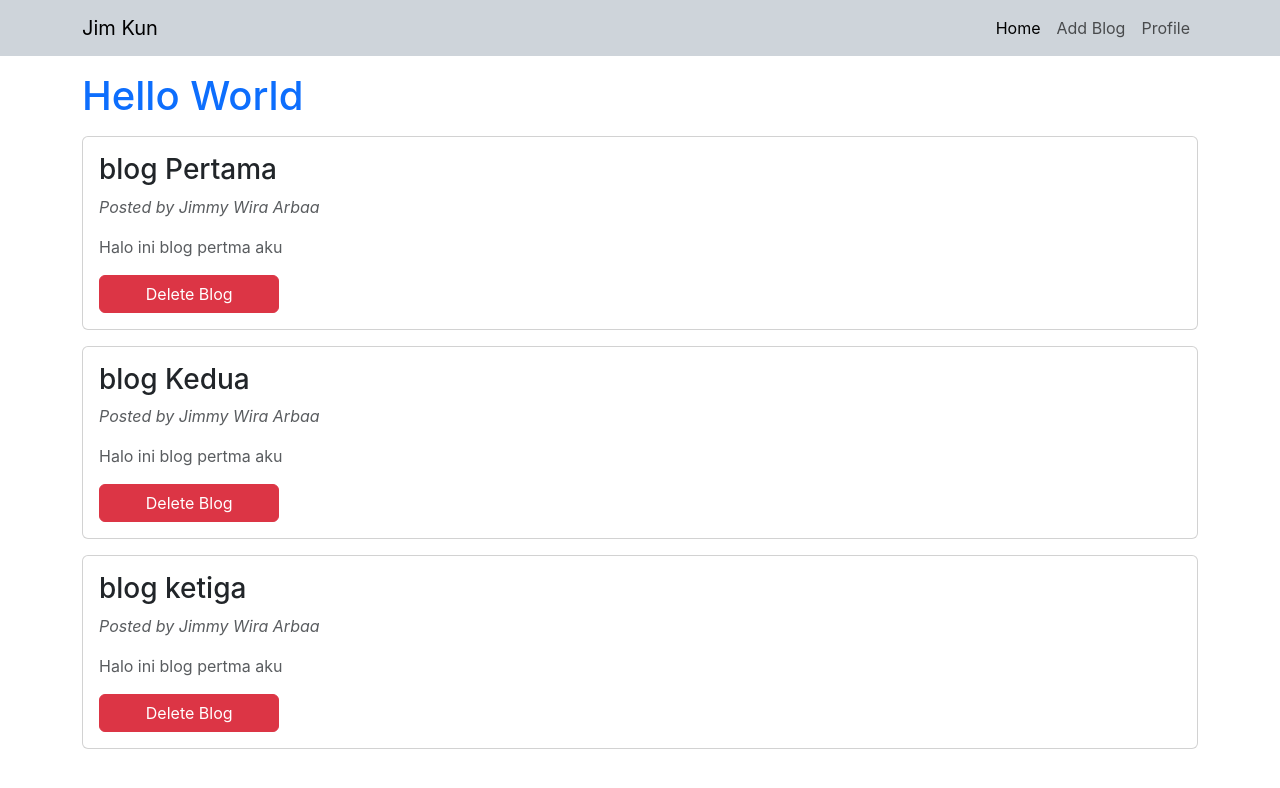
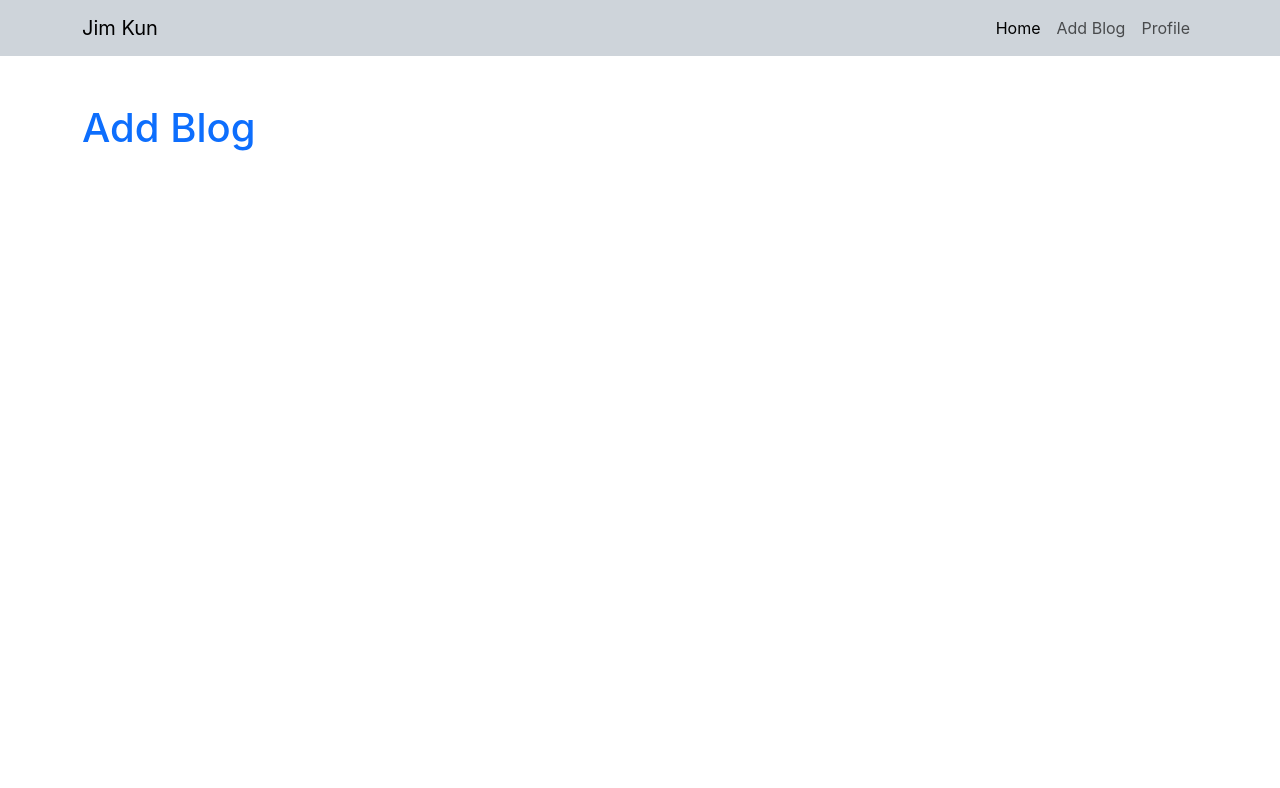
Before and after one commit to jimmywiraarbaa/blog-reactjs, a React (Create React App) app: page /add in a window 1280 px wide. Shown: the top 788 px of the page. Built offline with nearby package versions, Linux system fonts and the light colour scheme; data requests are answered from the project's data file; the HTML template or start-up script is replaced by a standard one.

Commit message:
React router

```diff
--- a/package.json
+++ b/package.json
@@ -9,6 +9,7 @@
     "axios": "^1.6.7",
     "react": "^18.2.0",
     "react-dom": "^18.2.0",
+    "react-router-dom": "^6.22.0",
     "react-scripts": "5.0.1",
     "web-vitals": "^2.1.4"
   },
--- a/src/App.js
+++ b/src/App.js
@@ -1,39 +1,23 @@
-import { useState, useEffect } from "react";
 import Navbar from "./components/Navbar";
-import ItemBlog from "./blog/ItemBlog";
+import Home from "./pages/Home";
+import AddBlog from "./pages/blog/AddBlog";
 
-import axios from "axios";
-import useFetch from "./hooks/useFetch";
+//Route
+import { BrowserRouter, Routes, Route } from "react-router-dom";
+
 
 function App() {
   const title = "Jim Kun";
-  const handleDelete = (id)=>{
-    console.log("Handle Delete");
-  };
-
-  const {
-    data: blogs,
-    loading,
-    error,
-  } = useFetch("http://localhost:8000/blogs");
-
-
   return (
+    <BrowserRouter>
     <div>
       <Navbar brand={title}/>
-      <div className="container mt-3">
-      <h1 className="text-primary">Hello World</h1>
-      {error &&(
-        <h1 className="text-danger">Error when get data</h1>
-      )}
-      {loading &&(
-        <h1 className="text-muted">Loading...</h1>
-      )}
-      {blogs && (
-        <ItemBlog blogs={blogs} handleDelete={handleDelete}/>
-      )}
-      </div>
+      <Routes>
+        <Route path="/" element={<Home/>}></Route>
+        <Route path="/add" element={<AddBlog/>}></Route>
+      </Routes>
     </div>
+    </BrowserRouter>
   );
 }
 
--- /dev/null
+++ b/src/pages/Home.js
@@ -0,0 +1,31 @@
+import useFetch from "../hooks/useFetch";
+import ItemBlog from "../components/blog/ItemBlog";
+
+const Home = () => {
+    const {
+    data: blogs,
+    loading,
+    error,
+  } = useFetch("http://localhost:8000/blogs");
+
+  const handleDelete = () => {
+    console.log("handleDelete");
+  };
+
+    return (
+        <div className="container mt-3">
+            <h1 className="text-primary">Hello World</h1>
+                {error &&(
+        <h1 className="text-danger">Error when get data</h1>
+      )}
+      {loading &&(
+        <h1 className="text-muted">Loading...</h1>
+      )}
+      {blogs && (
+        <ItemBlog blogs={blogs} handleDelete={handleDelete}/>
+      )}
+      </div>
+     );
+};
+
+export default Home;
--- /dev/null
+++ b/src/pages/blog/AddBlog.js
@@ -0,0 +1,9 @@
+const AddBlog = () => {
+    return (
+        <div className="container mt-5">
+            <h1 className="text-primary">Add Blog</h1>
+        </div>
+    );
+}
+
+export default AddBlog;
```
Also changed, not shown: src/components/blog/ItemBlog.js (renamed from src/blog/ItemBlog.js), 1 other file (tests, documents, lock files or other folders).
